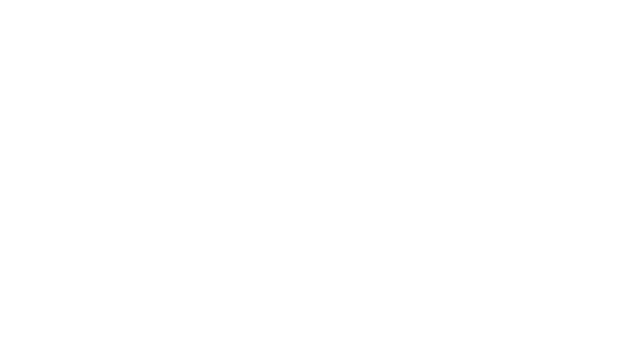
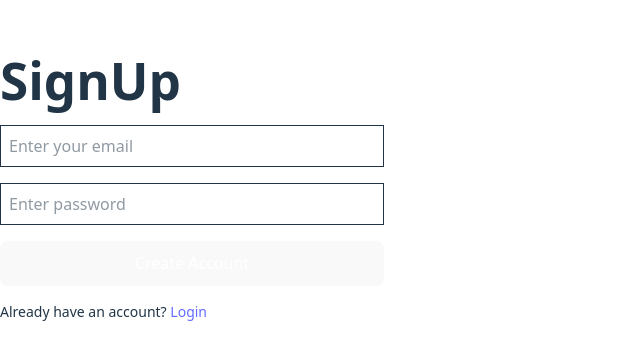
Before and after one commit to Apoorva65/syncro, a React (Vite) app: page /signup in a window 1280 px wide. Shown: the part 213-572 px from the top of the page, without its empty margins (0-640 px from the left). Built offline with nearby package versions, Linux system fonts and the light colour scheme; no server answers.

Commit message:
Add Authentication for App using Firebase

```diff
--- a/src/App.jsx
+++ b/src/App.jsx
@@ -1,13 +1,43 @@
-import { useState } from 'react'
+import { useEffect } from 'react'
+import {BrowserRouter,Routes,Route,Navigate} from 'react-router-dom'
+import ProtectedRoute from './components/ProtectedRoute'
+import Login from './components/Login'
+import Signup from './components/Signup'
+import Dashboard from './components/Dashboard'
+import { useDispatch } from 'react-redux'
+import {onAuthStateChanged} from 'firebase/auth'
+import { auth } from './services/firebase'
+import { authSuccess,logout } from './features/auth/authSlice'
 import './App.css'
 
 function App() {
-  const [count, setCount] = useState(0)
+  const dispatch = useDispatch();
+
+  useEffect(() => {
+    const unsubscribe = onAuthStateChanged(auth, (firebaseUser) => {
+      if (firebaseUser) {
+        dispatch(authSuccess(firebaseUser));
+      } else {
+        dispatch(logout());
+      }
+    });
+
+    return () => unsubscribe();
+  }, [dispatch]);
 
   return (
-    <>
-
-    </>
+    <BrowserRouter>
+      <Routes>
+        <Route path='/login' element = {<Login/>}/>
+        <Route path='/signup' element = {<Signup/>}/>
+        <Route path='/dashboard' element = {
+          <ProtectedRoute>
+            <Dashboard />
+          </ProtectedRoute>
+        }/>
+      <Route path='*' element={<Navigate to='/login'/>}/>
+      </Routes>
+    </BrowserRouter>
   )
 }
 
--- /dev/null
+++ b/src/components/Dashboard.jsx
@@ -0,0 +1,28 @@
+import React from "react";
+import { useDispatch } from "react-redux";
+import { logout } from "../features/auth/authSlice";
+import { signOut } from "firebase/auth";
+import { auth } from "../services/firebase";
+
+function Dashboard(){
+    const dispatch = useDispatch();
+
+    const handleLogout = async() =>{
+        await signOut(auth);
+        dispatch(logout());
+    }
+
+    return(
+        <div className="p-6">
+            <h1 className="text-2xl font-bold">Dashboard</h1>
+            <button
+            onClick={handleLogout}
+            className="mt-4 bg-red-500 text-white px-4 py-2">
+                Logout
+            </button>
+        </div>
+    )
+
+}
+
+export default Dashboard;
--- /dev/null
+++ b/src/components/Login.jsx
@@ -0,0 +1,69 @@
+import React, { useState } from "react";
+import { useDispatch, useSelector } from "react-redux";
+import { Link, useNavigate } from "react-router-dom";
+import { signInWithEmailAndPassword } from "firebase/auth";
+import { auth } from "../services/firebase";
+import { authFailure, authStart, authSuccess } from "../features/auth/authSlice";
+
+function Login(){
+    const [email,setEmail] = useState('');
+    const [password,setPassword] = useState('');
+    const dispatch = useDispatch();
+    const navigate = useNavigate();
+    const {loading,error} = useSelector((state)=>state.auth);
+
+    const handleLogin = async(e) =>{
+        e.preventDefault();
+        dispatch(authStart());
+
+        try {
+            const useCredential = await signInWithEmailAndPassword(
+                auth,
+                email,
+                password
+            );
+            dispatch(authSuccess(useCredential.user));
+            navigate('/dashboard');
+        } catch (error) {
+            dispatch(authFailure(error.message));
+        }
+    }
+
+    return(
+        <div className="min-h-screen flex items-center justify-center">
+            <form onSubmit={handleLogin} className="w-96 space-y-4">
+                <h1 className="text-2xl font-bold">Login</h1>
+                <input
+                type="text"
+                placeholder="Enter your email"
+                value={email}
+                onChange={(e)=>setEmail(e.target.value)}
+                className="w-full border p-2"
+                />
+
+                <input
+                type="password"
+                placeholder="Enter password"
+                value={password}
+                onChange={(e)=>setPassword(e.target.value)}
+                className="w-full border p-2"
+                />
+
+                {error && <p className="text-red-500">{error}</p>}
+
+                <button
+                type="submit"
+                disabled={loading}
+                className="w-full bg-black text-white py-2">
+                    {loading?"Logging in":"Login"}
+                </button>
+
+                <p className="text-sm">Don't have an Account? <Link to='/signup'>SignUp</Link></p>
+            </form>
+        </div>
+    )
+
+
+}
+
+export default Login;
--- /dev/null
+++ b/src/components/ProtectedRoute.jsx
@@ -0,0 +1,19 @@
+import React from "react";
+import {useSelector} from 'react-redux'
+import { Navigate } from "react-router-dom";
+
+function ProtectedRoute({children}){
+    const {user,initialized} = useSelector((state)=>state.auth);
+
+    if (!initialized) {
+        return <div>Loading...</div>;
+    }
+
+    if(!user){
+        return <Navigate to="/login" replace />
+    }
+
+    return children;
+}
+
+export default ProtectedRoute;
--- /dev/null
+++ b/src/components/Signup.jsx
@@ -0,0 +1,69 @@
+import React, { useState } from "react";
+import { useDispatch, useSelector } from "react-redux";
+import { Link, useNavigate } from "react-router-dom";
+import { createUserWithEmailAndPassword } from "firebase/auth";
+import { auth } from "../services/firebase";
+import { authFailure, authStart, authSuccess } from "../features/auth/authSlice";
+
+function Signup(){
+    const [email,setEmail] = useState('');
+    const [password,setPassword] = useState('');
+    const dispatch = useDispatch();
+    const navigate = useNavigate();
+    const {loading,error} = useSelector((state)=>state.auth);
+
+    const handleLogin = async(e) =>{
+        e.preventDefault();
+        dispatch(authStart());
+
+        try {
+            const useCredential = await createUserWithEmailAndPassword(
+                auth,
+                email,
+                password
+            );
+            dispatch(authSuccess(useCredential.user));
+            navigate('/dashboard');
+        } catch (error) {
+            dispatch(authFailure(error.message));
+        }
+    }
+
+    return(
+        <div className="min-h-screen flex items-center justify-center">
+            <form onSubmit={handleLogin} className="w-96 space-y-4">
+                <h1 className="text-2xl font-bold">SignUp</h1>
+                <input
+                type="text"
+                placeholder="Enter your email"
+                value={email}
+                onChange={(e)=>setEmail(e.target.value)}
+                className="w-full border p-2"
+                />
+
+                <input
+                type="password"
+                placeholder="Enter password"
+                value={password}
+                onChange={(e)=>setPassword(e.target.value)}
+                className="w-full border p-2"
+                />
+
+                {error && <p className="text-red-500">{error}</p>}
+
+                <button
+                type="submit"
+                disabled={loading}
+                className="w-full bg-black text-white py-2">
+                    Create Account
+                </button>
+
+                <p className="text-sm">Already have an account? <Link to='/login'>Login</Link></p>
+            </form>
+        </div>
+    )
+
+
+}
+
+export default Signup;
--- a/src/features/auth/authSlice.js
+++ b/src/features/auth/authSlice.js
@@ -3,7 +3,8 @@
 const initialState = {
     user : null,
     loading : false,
-    error : null
+    error : null,
+    initialized: false
 };
 
 const authSlice = createSlice({
@@ -18,13 +19,15 @@
         authSuccess: (state,action) => {
             state.user = action.payload;
             state.loading = false;
+            state.initialized = true;
         },
         authFailure: (state,action) => {
             state.error = action.payload;
             state.loading = false
         },
         logout: (state) =>{
-            state.user = null
+            state.user = null;
+            state.initialized = true;
         }
     }
 });
```
